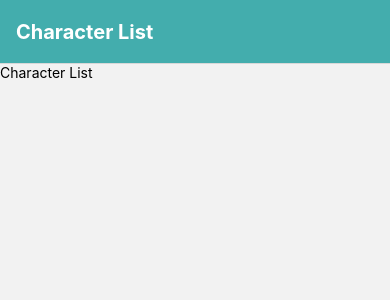
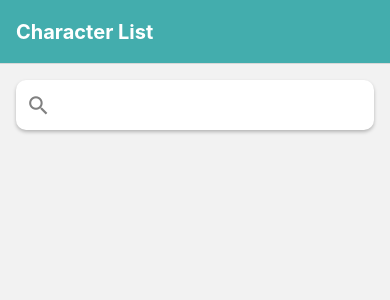
Before and after one commit to fabioplaka/RickMortyReactNative, a React Native app: screen /CharacterList in a window 390 px wide. Shown: the top 300 px of the page. Built offline with nearby package versions, Linux system fonts and the light colour scheme.

Commit message:
Created search input component

```diff
--- /dev/null
+++ b/src/components/Card.tsx
@@ -0,0 +1,25 @@
+import React from "react";
+import { StyleSheet, View } from "react-native";
+import { CardType } from "../types/CardType";
+
+const Card = ({ children }: CardType) => {
+  return <View style={styles.shadow}>{children}</View>;
+};
+
+export default Card;
+
+const styles = StyleSheet.create({
+  shadow: {
+    shadowColor: "#000000",
+    shadowOffset: {
+      width: 0,
+      height: 2,
+    },
+    shadowOpacity: 0.25,
+    shadowRadius: 3.84,
+    elevation: 5,
+    backgroundColor: "white",
+    borderRadius: 10,
+    marginBottom: 20,
+  },
+});
--- /dev/null
+++ b/src/components/SearchInput.tsx
@@ -0,0 +1,51 @@
+import React from "react";
+import { StyleSheet, TextInput, View } from "react-native";
+import Icon from "react-native-vector-icons/MaterialCommunityIcons";
+import Card from "./Card";
+import { SearchInputType } from "../types/SearchInputType";
+
+const SearchInput = ({ onChangeText, value }: SearchInputType) => {
+  return (
+    <Card>
+      <View style={styles.iconPositionStyle}>
+        <Icon
+          name={"magnify"}
+          size={25}
+          style={styles.searchIcon}
+          color="gray"
+        />
+        <TextInput
+          style={styles.search}
+          onChangeText={onChangeText}
+          value={value}
+          autoCapitalize={"none"}
+          autoCorrect={false}
+        />
+      </View>
+    </Card>
+  );
+};
+
+export default SearchInput;
+
+const styles = StyleSheet.create({
+  iconPositionStyle: {
+    flexDirection: "row",
+    alignItems: "center",
+  },
+  searchIcon: {
+    marginLeft: 10,
+  },
+  search: {
+    flex: 1,
+    paddingHorizontal: 10,
+    marginRight: 10,
+    height: 50,
+    backgroundColor: "#ffffff",
+    flexDirection: "row",
+    alignItems: "center",
+    justifyContent: "space-between",
+    alignSelf: "center",
+    borderColor: "#F0F2F2",
+  },
+});
--- a/src/screens/CharacterList.tsx
+++ b/src/screens/CharacterList.tsx
@@ -1,12 +1,27 @@
-import React from "react";
-import { Text, View } from "react-native";
+import React, { useState } from "react";
+import { StyleSheet, Text, View } from "react-native";
+import SearchInput from "../components/SearchInput";
 
 const CharacterList: React.FC = () => {
+  const [searchValue, setSearchValue] = useState<string>("");
+
+  const handleSearchInput = (text: string): void => {
+    setSearchValue(text);
+  };
+
   return (
-    <View>
-      <Text>Character List</Text>
+    <View style={styles.container}>
+      <SearchInput onChangeText={handleSearchInput} value={searchValue} />
     </View>
   );
 };
 
 export default CharacterList;
+
+const styles = StyleSheet.create({
+  container: {
+    flex: 1,
+    padding: 16,
+    width: "100%",
+  },
+});
--- /dev/null
+++ b/src/types/CardType.ts
@@ -0,0 +1,5 @@
+import { ChildrenType } from "./ChildrenType";
+
+export type CardType = {
+  children: ChildrenType;
+};
--- /dev/null
+++ b/src/types/ChildrenType.ts
@@ -0,0 +1,3 @@
+import { ReactNode } from "react";
+
+export type ChildrenType = ReactNode;
--- /dev/null
+++ b/src/types/SearchInputType.ts
@@ -0,0 +1,4 @@
+export type SearchInputType = {
+  onChangeText: (text: string) => void;
+  value: string;
+};
```
